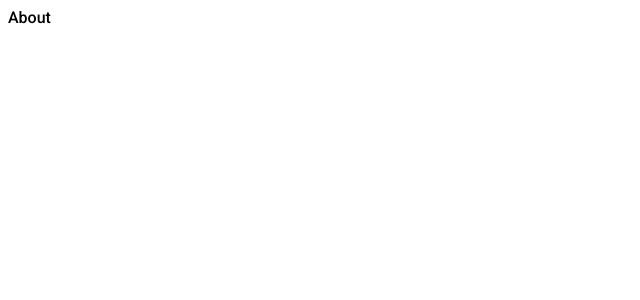
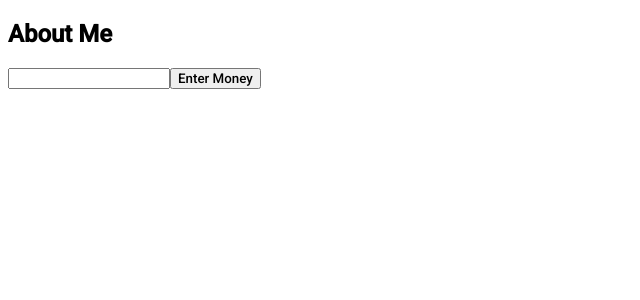
Before and after one commit to Tomador13/ExpenseTracker, a React (Create React App) app in the folder client/: page /about in a window 1280 px wide. Shown: the top 300 px of the page, without its empty margins (0-640 px from the left). Built offline with nearby package versions, Linux system fonts and the light colour scheme.

Commit message:
feat: added about

```diff
--- a/client/src/App.js
+++ b/client/src/App.js
@@ -1,6 +1,7 @@
 import { React , useState , useEffect } from "react"
 import { BrowserRouter , Routes , Route } from "react-router-dom"
 import HomePage from "./pages/homepage";
+import About from "./pages/about";
 
 const App = () => {
     return <>
@@ -13,7 +14,7 @@ const App = () => {
                 />
                 <Route
                     path = "/about"
-                    element = { 'About' }
+                    element = { <About /> }
                 />
             </Routes>
             </main>
--- /dev/null
+++ b/client/src/pages/about.jsx
@@ -0,0 +1,9 @@
+const About = () => {
+    return <>
+        <section>
+            <h1>About Me</h1>
+            <input type="text" /><button>Enter Money</button>
+        </section>
+    </>
+}
+export default  About
--- a/client/src/pages/homepage.jsx
+++ b/client/src/pages/homepage.jsx
@@ -13,11 +13,15 @@ const HomePage = () => {
         setPrice('')
         console.log(...list)
     }
+
+    const goto = () => {
+        window.location = '/about'
+    }
     return <>
         <section className="homepage">
             <div>
                 <h1> Expense Tracker for { initialName } </h1>
-                <h1>Balance: { money }</h1>
+                <h1 onClick = { goto } >Balance: { money }</h1>
                     <input type="text"
                         placeholder = "Item Name"
                         value = { name }
```
